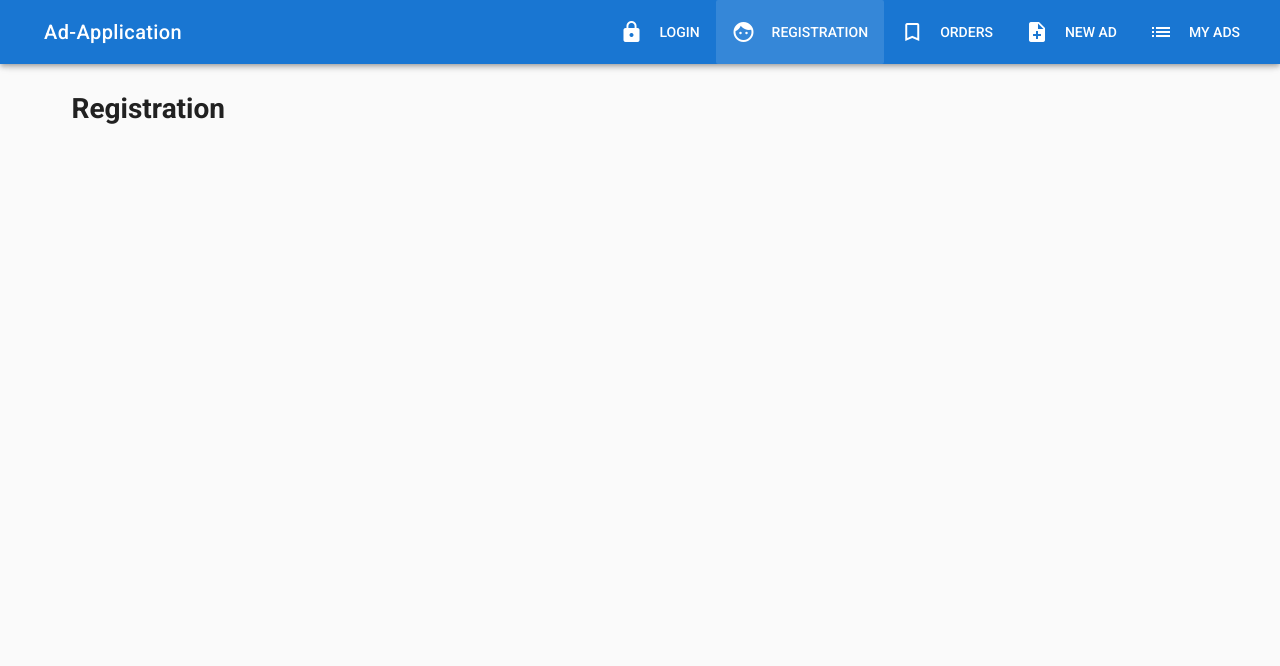
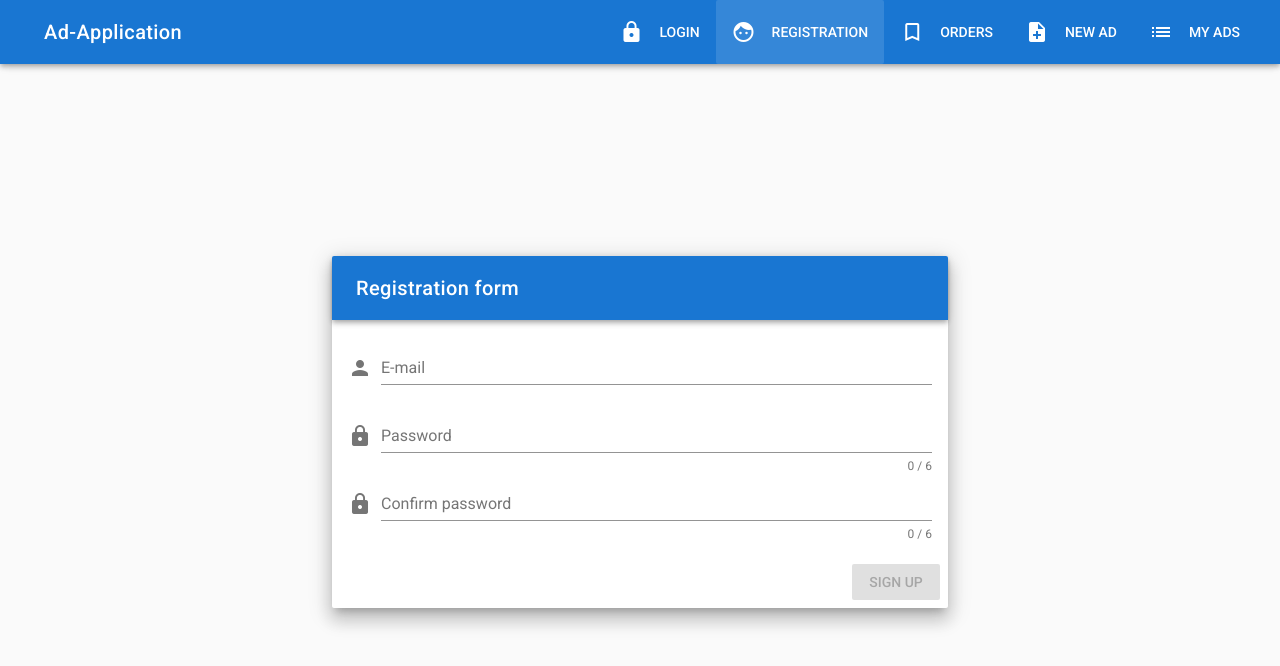
Before and after one commit to komilguliev99/VueProjet, a Vue app: page /registration in a window 1280 px wide. Shown: the top 666 px of the page. Built offline with nearby package versions, Linux system fonts and the light colour scheme.

Commit message:
Registration form

```diff
--- a/src/components/Auth/Registration.vue
+++ b/src/components/Auth/Registration.vue
@@ -1,18 +1,92 @@
 <template>
-    <v-container>
-        <v-layout>
-            <v-flex xs12>
-                <h1>Registration</h1>
+    <v-container fluid fill-height>
+        <v-layout align-center justify-center>
+            <v-flex xs12 sm8 md6>
+                <v-card class="elevation-12">
+                <v-toolbar dark color="primary">
+                    <v-toolbar-title>Registration form</v-toolbar-title>
+                </v-toolbar>
+                <v-card-text>
+                    <v-form v-model="valid" ref="form" validation>
+                        <v-text-field
+                            prepend-icon="person"
+                            name="email"
+                            label="E-mail"
+                            :rules="emailRules"
+                            type="text"
+                            v-model="email"
+                        ></v-text-field>
+                        <v-text-field
+                            id="password"
+                            prepend-icon="lock"
+                            name="password"
+                            label="Password"
+                            type="password"
+                            :counter="6"
+                            :rules="passwordRules"
+                            v-model="password"
+                        ></v-text-field>
+                        <v-text-field
+                            id="confirm-password"
+                            prepend-icon="lock"
+                            name="confirm-password"
+                            label="Confirm password"
+                            type="password"
+                            :counter="6"
+                            :rules="confirmPasswordRules"
+                            v-model="confirmPassword"
+                        ></v-text-field>
+                    </v-form>
+                </v-card-text>
+                <v-card-actions>
+                    <v-spacer></v-spacer>
+                    <v-btn
+                        color="primary"
+                        @click="onSubmit"
+                        :disabled="!valid"
+                    >Sign up</v-btn>
+                </v-card-actions>
+                </v-card>
             </v-flex>
         </v-layout>
     </v-container>
 </template>
 
 <script>
+
+const emailRegex = /^\w+([.-]?\w+)*@\w+([.-]?\w+)*(\.\w{2,3})+$/
+
 export default {
     data () {
         return {
+            email: '',
+            password: '',
+            confirmPassword: '',
+            valid: false,
+            emailRules: [
+                v => !!v || 'E-mail is required',
+                v => emailRegex.test(v) || 'E-mail must be valid'
+            ],
+            passwordRules: [
+                v => !!v || 'Password is required',
+                v => (v && v.length >= 6) || 'Password must be equal or more than 6 characters'
+            ],
+            confirmPasswordRules: [
+                v => !!v || 'Password is required',
+                v => (v === this.password) || 'Password does not match'
+            ]
+        }
+    },
+    methods: {
+        onSubmit () {
+            if (this.$refs.form.validate()) {
+                const user = {
+                    email: this.email,
+                    password: this.password
+                }
 
+                console.log(user);
+            }
         }
     }
 }
```
